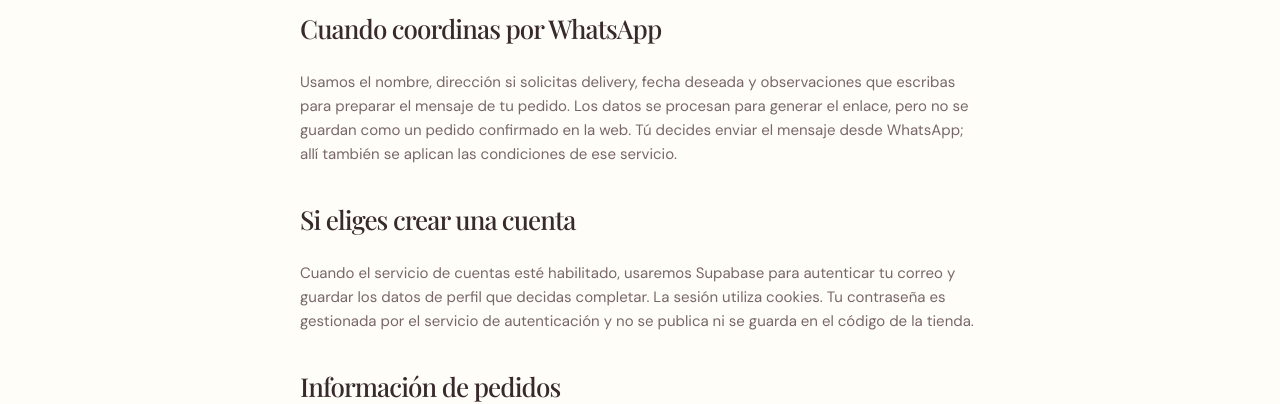
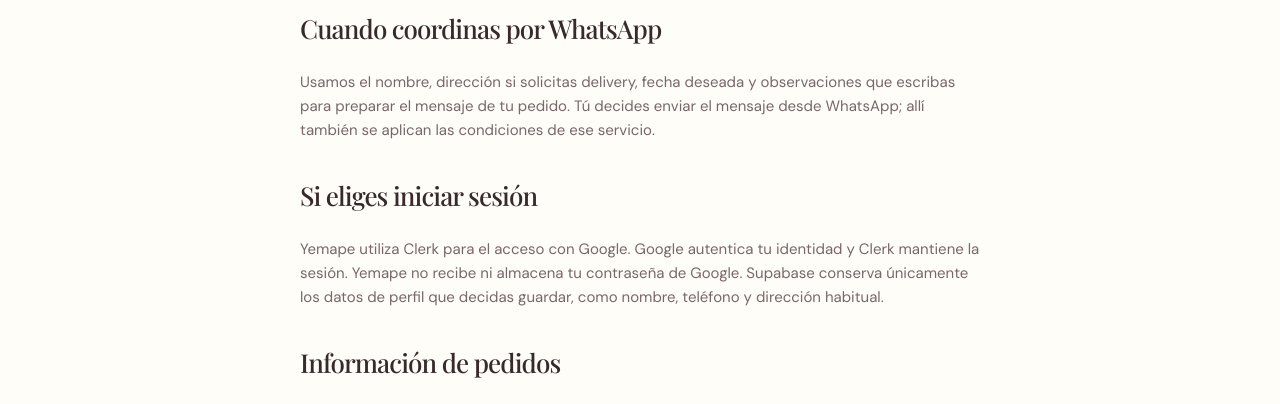
Before and after one commit to jhussepy/ADMINISTRACION-DE-POSTRES, a Next.js app: page /privacidad in a window 1280 px wide. Shown: the part 526-930 px from the top of the page. Built offline with nearby package versions, Linux system fonts and the light colour scheme; no server answers; a web font is replaced by a local one.

Commit message:
Actualiza privacidad para Clerk y Google

```diff
--- a/app/privacidad/page.tsx
+++ b/app/privacidad/page.tsx
@@ -1,5 +1,7 @@
 import { PageHeader } from "@/components/page-header";
+
 export const metadata = { title: "Privacidad" };
+
 export default function Privacy() {
   return (
     <>
@@ -7,34 +9,37 @@ export default function Privacy() {
       <main className="state-page privacy">
         <span className="eyebrow">REPOSTERÍA YEMAPE</span>
         <h1>Tus datos, con claridad.</h1>
+
         <h2>Cuando armas tu carrito</h2>
         <p>
           Guardamos en este navegador los identificadores de los productos y sus
           cantidades para conservar tu selección. Puedes quitarlos desde el
           carrito o borrando los datos de este sitio en tu navegador.
         </p>
+
         <h2>Cuando coordinas por WhatsApp</h2>
         <p>
           Usamos el nombre, dirección si solicitas delivery, fecha deseada y
-          observaciones que escribas para preparar el mensaje de tu pedido. Los
-          datos se procesan para generar el enlace, pero no se guardan como un
-          pedido confirmado en la web. Tú decides enviar el mensaje desde
-          WhatsApp; allí también se aplican las condiciones de ese servicio.
+          observaciones que escribas para preparar el mensaje de tu pedido. Tú
+          decides enviar el mensaje desde WhatsApp; allí también se aplican las
+          condiciones de ese servicio.
         </p>
-        <h2>Si eliges crear una cuenta</h2>
+
+        <h2>Si eliges iniciar sesión</h2>
         <p>
-          Cuando el servicio de cuentas esté habilitado, usaremos Supabase para
-          autenticar tu correo y guardar los datos de perfil que decidas
-          completar. La sesión utiliza cookies. Tu contraseña es gestionada por
-          el servicio de autenticación y no se publica ni se guarda en el código
-          de la tienda.
+          Yemape utiliza Clerk para el acceso con Google. Google autentica tu
+          identidad y Clerk mantiene la sesión. Yemape no recibe ni almacena tu
+          contraseña de Google. Supabase conserva únicamente los datos de perfil
+          que decidas guardar, como nombre, teléfono y dirección habitual.
         </p>
+
         <h2>Información de pedidos</h2>
         <p>
           Cuando coordinas una compra, el negocio puede registrar los datos
           necesarios para prepararla, gestionar adelantos y entregas. El panel
-          de administración requiere autorización.
+          de administración requiere una cuenta autorizada.
         </p>
+
         <h2>Consultas sobre tus datos</h2>
         <p>
           Puedes pedirnos revisar, corregir o eliminar tus datos escribiendo al
```
